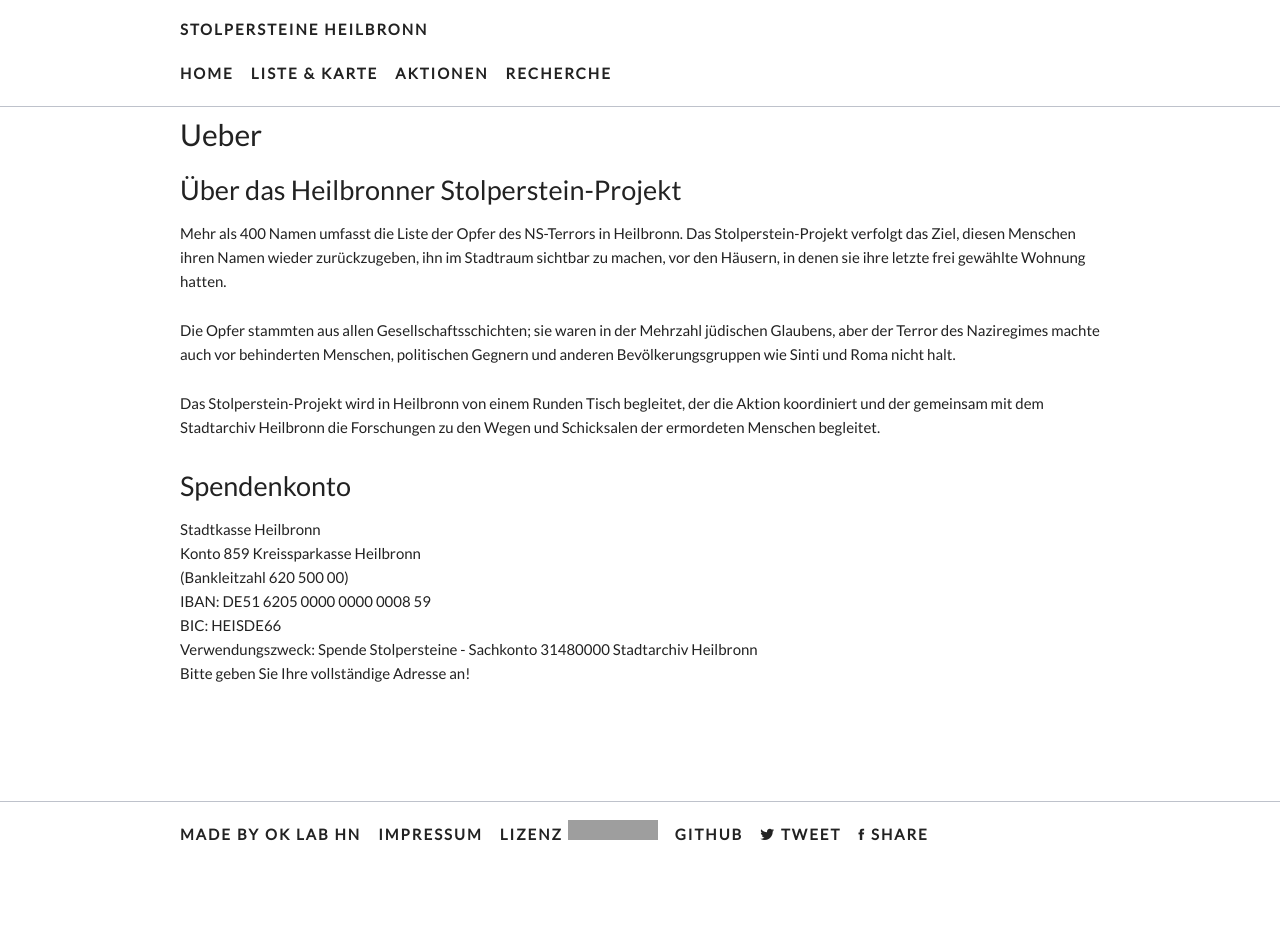
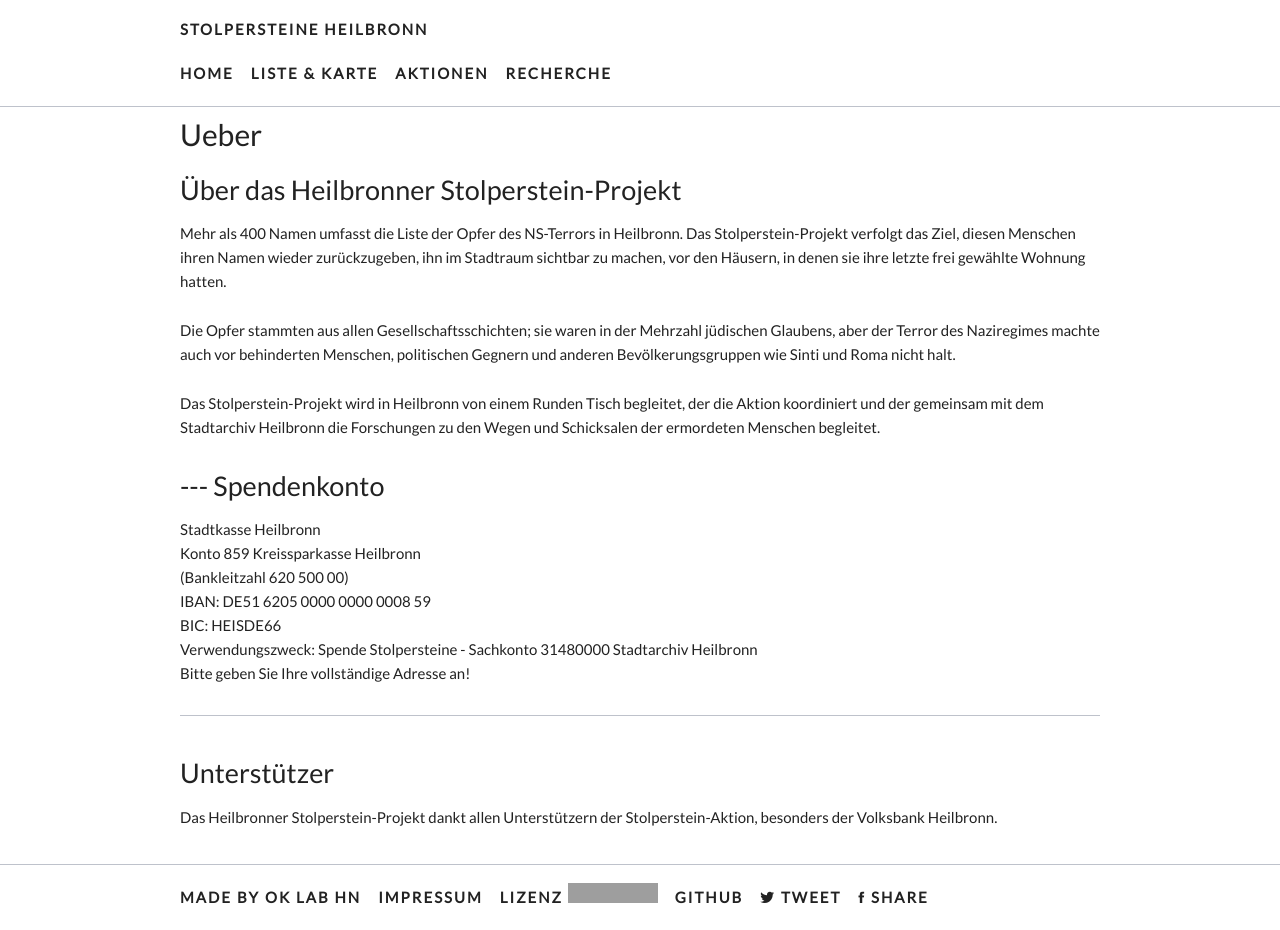
Before and after one commit to opendata-heilbronn/stolpersteine, a Jekyll site: the page built from ueber.md, in a window 1280 px wide and 930 px high. Built offline with Jekyll 4.4.1, drawn with Linux system fonts in a browser that asks for light colours; nearby versions of some CDN libraries; some web fonts are replaced; our own code applies the rules of GitHub Pages for plain Markdown files; grey boxes are pictures that could not be loaded.

Commit message:
Updated Ueber

```diff
--- a/ueber.md
+++ b/ueber.md
@@ -12,6 +12,8 @@ Die Opfer stammten aus allen Gesellschaftsschichten; sie waren in der Mehrzahl j
 Das Stolperstein-Projekt wird in Heilbronn von einem Runden Tisch begleitet, der die Aktion koordiniert und der gemeinsam mit dem Stadtarchiv Heilbronn die Forschungen zu den Wegen und Schicksalen der ermordeten Menschen begleitet.
 </p><h2>
 
+---
+
 Spendenkonto
 
 </h2><p>
@@ -22,3 +24,9 @@ IBAN: DE51 6205 0000 0000 0008 59 <br>
 BIC: HEISDE66 <br>
 Verwendungszweck: Spende Stolpersteine - Sachkonto 31480000 Stadtarchiv Heilbronn <br>
 Bitte geben Sie Ihre vollständige Adresse an!</p>
+
+---
+
+<h2>Unterstützer</h2><p>
+
+Das Heilbronner Stolperstein-Projekt dankt allen Unterstützern der Stolperstein-Aktion, besonders der Volksbank Heilbronn.</p>
```
